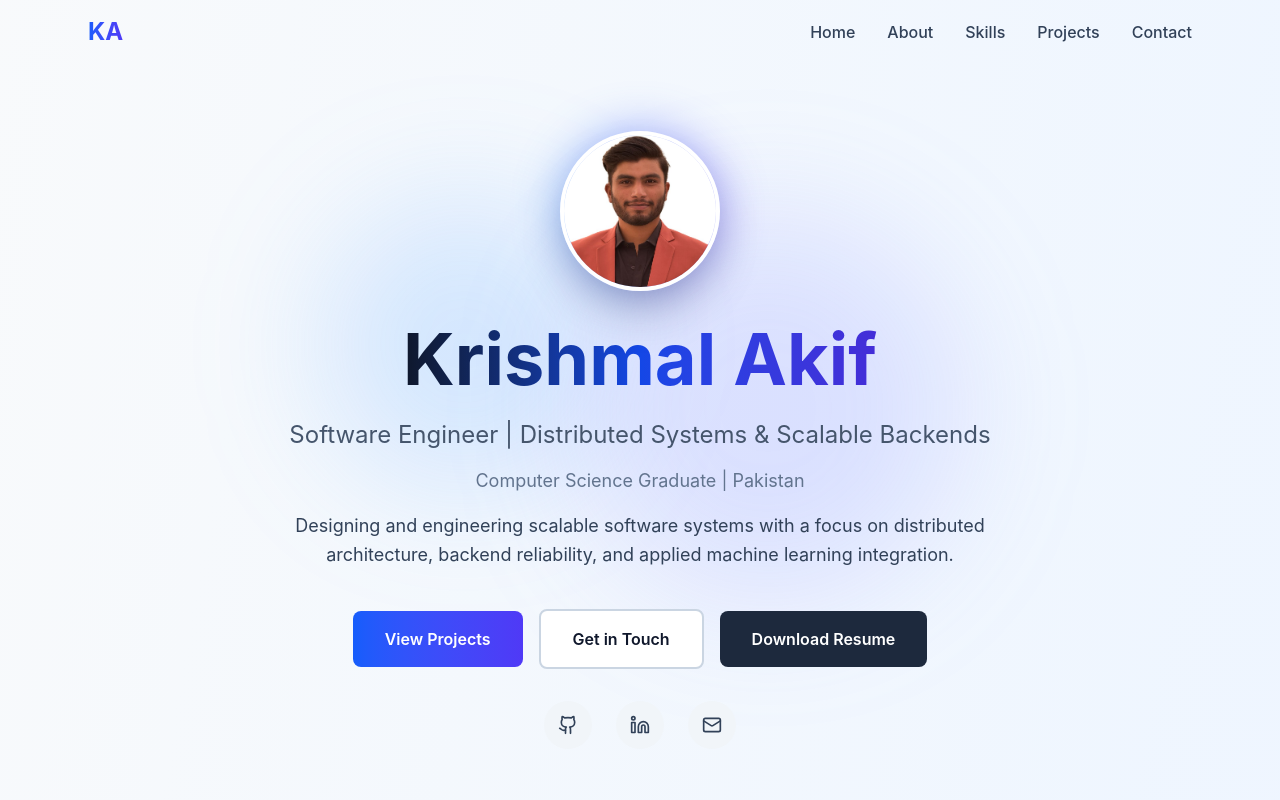
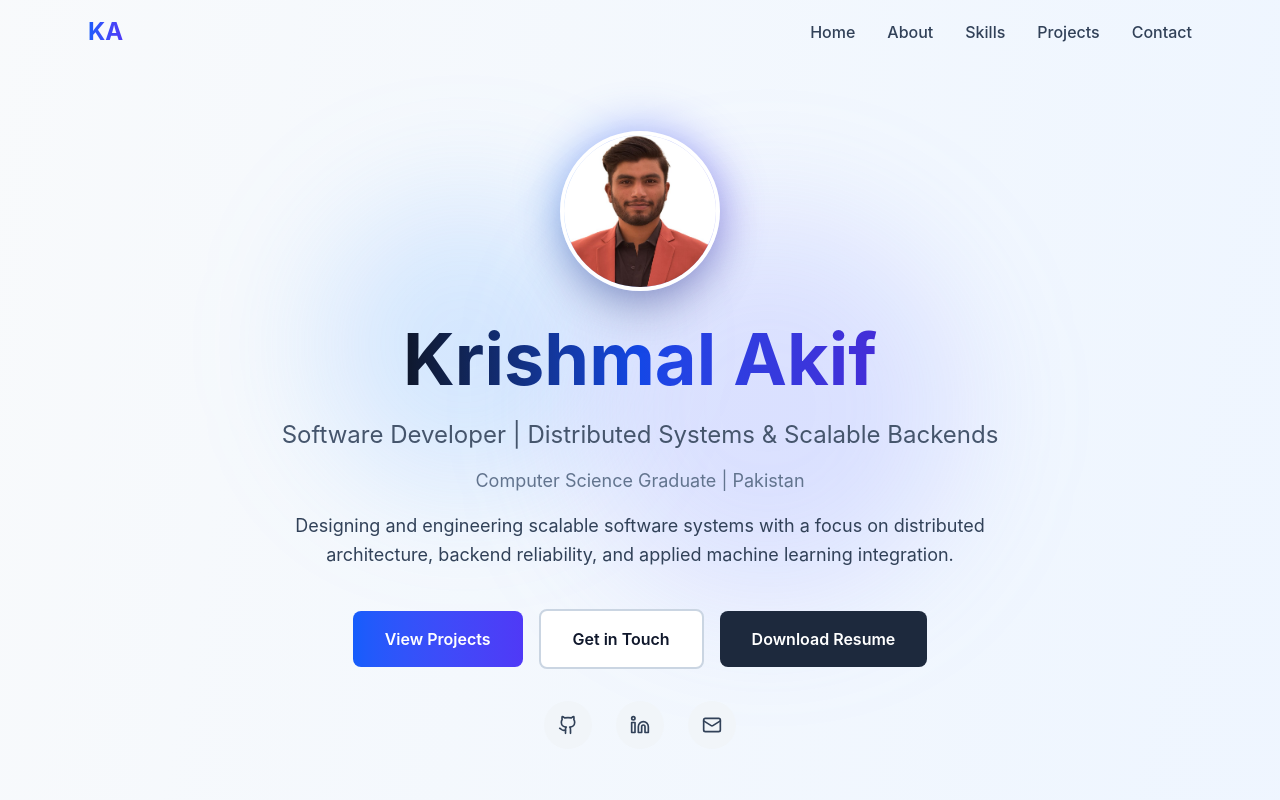
Before and after one commit to krishmalakif/portfolio, a React (Vite) app: page / in a window 1280 px wide. Shown: the top 800 px of the page. Built offline with nearby package versions, Linux system fonts and the light colour scheme.

Commit message:
Update title to Software Developer to match CV and experience letter

```diff
--- a/src/app/App.tsx
+++ b/src/app/App.tsx
@@ -41,7 +41,7 @@ export default function App() {
             © 2026 Krishmal Akif.
           </p>
           <p className="text-slate-300 text-sm font-medium mt-1 leading-relaxed">
-            Software Engineer | Distributed Systems &amp; Scalable Backends
+            Software Developer | Distributed Systems &amp; Scalable Backends
           </p>
         </div>
       </footer>}
--- a/src/app/components/Hero.tsx
+++ b/src/app/components/Hero.tsx
@@ -39,7 +39,7 @@ export function Hero({ isExportMode = false }: HeroProps) {
         </h1>
 
         <p className="text-xl md:text-2xl text-slate-600 mb-4">
-          Software Engineer | Distributed Systems &amp; Scalable Backends
+          Software Developer | Distributed Systems &amp; Scalable Backends
         </p>
 
         <p className="text-lg text-slate-500 mb-4">
```
